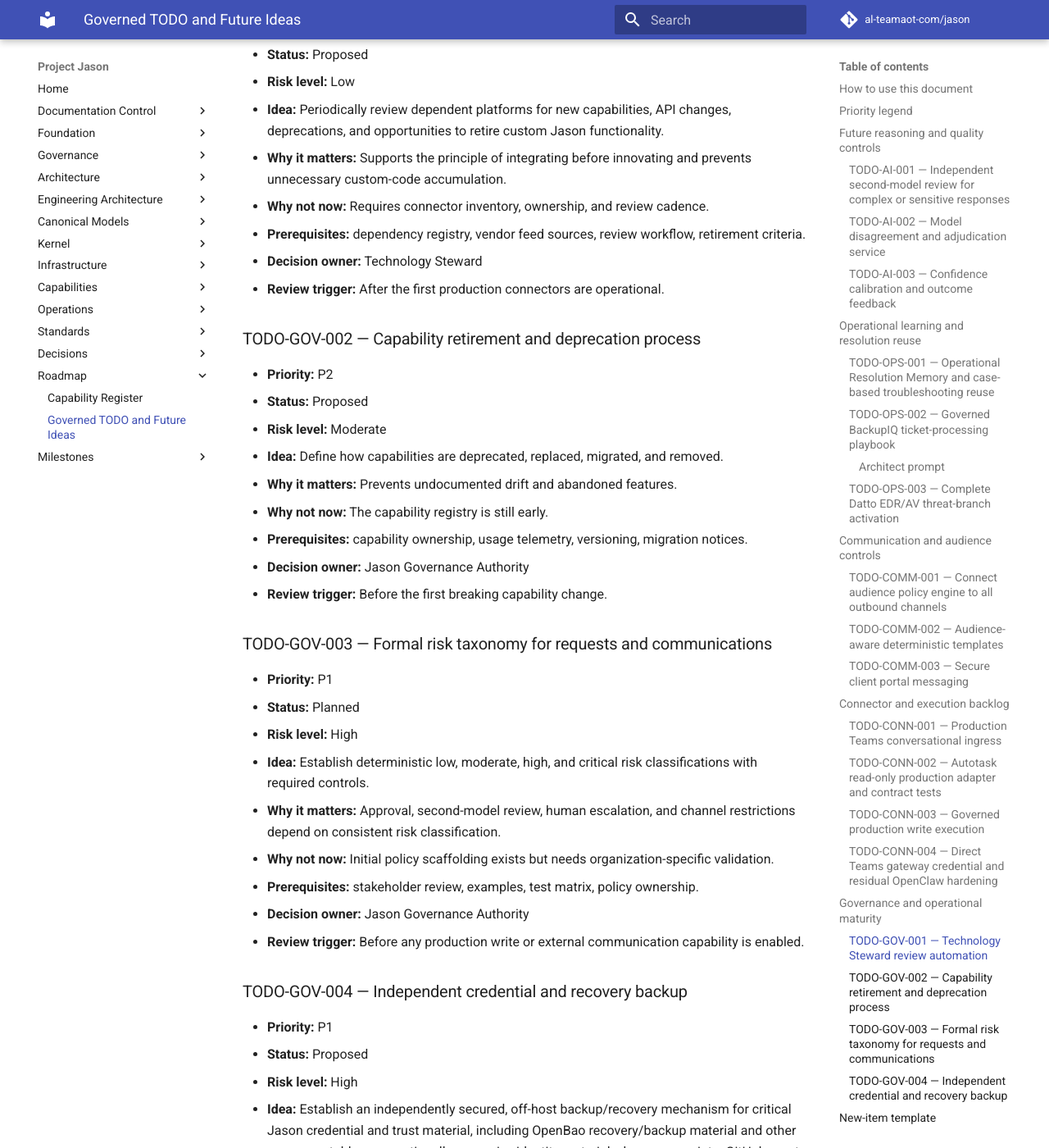
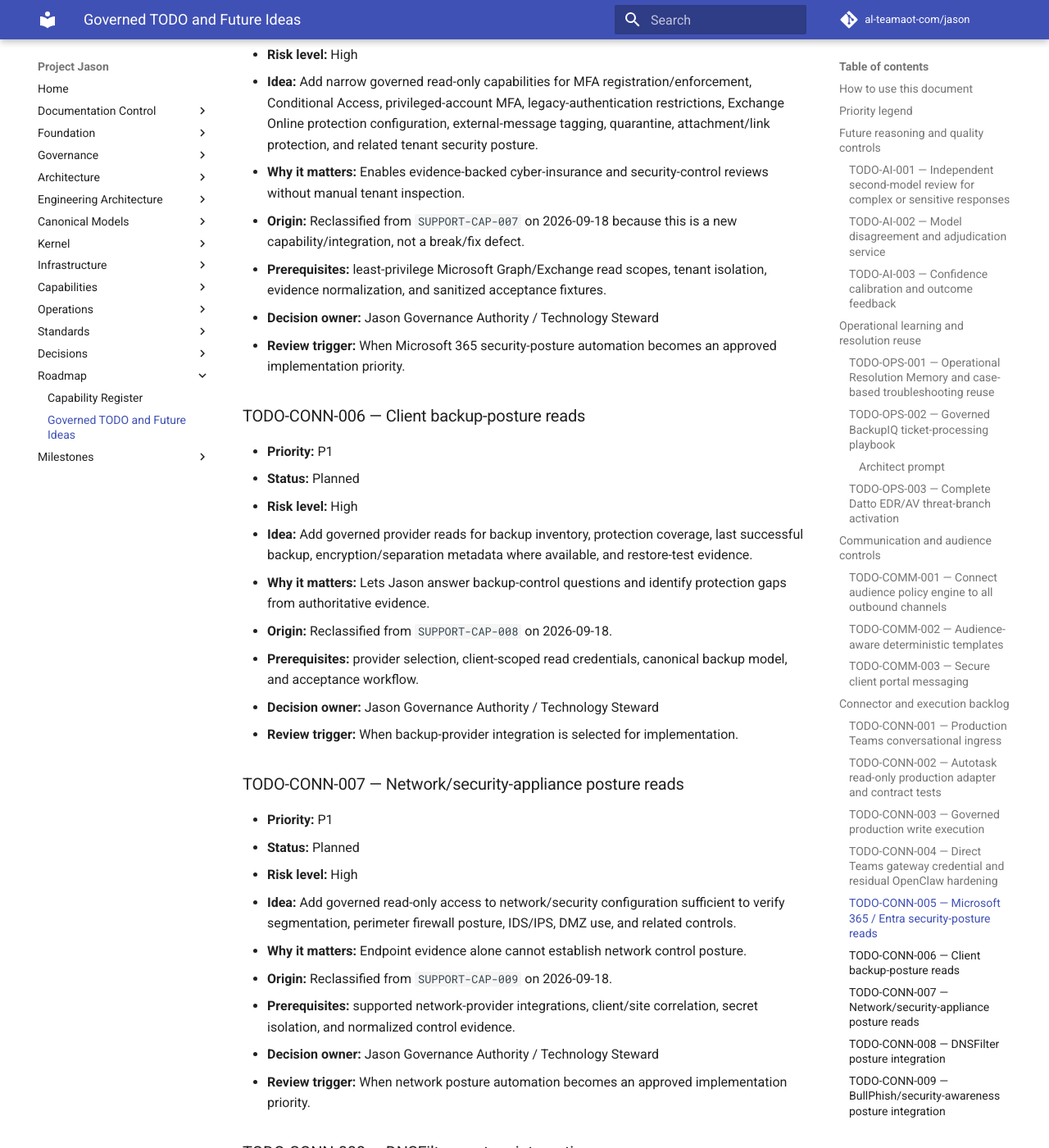
Before and after one commit to al-teamaot-com/jason, an MkDocs documentation site: the page built from docs/roadmaps/Project-Jason-TODO-and-Future-Ideas.md, in a window 1280 px wide and 1400 px high, scrolled down 19893 px. Shown: the whole window at 82% size. Built offline with MkDocs 1.6.1 and Material for MkDocs 9.7.7, drawn with Linux system fonts in a browser that asks for light colours; comment, search, counter and statistics services are not loaded; some of the changed text lies outside the part shown.

Commit message:
Move future provider reads into TODO backlog

```diff
--- a/docs/roadmaps/Project-Jason-TODO-and-Future-Ideas.md
+++ b/docs/roadmaps/Project-Jason-TODO-and-Future-Ideas.md
@@ -1,8 +1,8 @@
 # Project Jason TODO and Future Ideas
 
-This document is the governed backlog for ideas, enhancements, and capabilities that are valuable but may be premature, blocked, or intentionally deferred.
+This document is the governed backlog for ideas, enhancements, integrations, and capabilities Jason is not yet expected to provide.
 
-The purpose is to preserve good ideas without allowing them to become undocumented scope, hidden commitments, or accidental production features.
+The purpose is to preserve good ideas without allowing them to become undocumented scope, hidden commitments, or accidental production features. If Jason should already be able to perform a workflow and cannot, or a blocker/defect is discovered during real troubleshooting, that belongs in `SUPPORT.md` instead of this backlog.
 
 ## How to use this document
 
@@ -705,6 +705,67 @@
 - **Decision owner:** Technology Steward / Jason Architecture Authority
 - **Review trigger:** Begin during the next Teams/OpenClaw security-hardening window; complete before the dedicated gateway client secret reaches its first planned rotation/expiry boundary.
 
+
+### TODO-CONN-005 — Microsoft 365 / Entra security-posture reads
+
+- **Priority:** P1
+- **Status:** Planned
+- **Risk level:** High
+- **Idea:** Add narrow governed read-only capabilities for MFA registration/enforcement, Conditional Access, privileged-account MFA, legacy-authentication restrictions, Exchange Online protection configuration, external-message tagging, quarantine, attachment/link protection, and related tenant security posture.
+- **Why it matters:** Enables evidence-backed cyber-insurance and security-control reviews without manual tenant inspection.
+- **Origin:** Reclassified from `SUPPORT-CAP-007` on 2026-09-18 because this is a new capability/integration, not a break/fix defect.
+- **Prerequisites:** least-privilege Microsoft Graph/Exchange read scopes, tenant isolation, evidence normalization, and sanitized acceptance fixtures.
+- **Decision owner:** Jason Governance Authority / Technology Steward
+- **Review trigger:** When Microsoft 365 security-posture automation becomes an approved implementation priority.
+
+### TODO-CONN-006 — Client backup-posture reads
+
+- **Priority:** P1
+- **Status:** Planned
+- **Risk level:** High
+- **Idea:** Add governed provider reads for backup inventory, protection coverage, last successful backup, encryption/separation metadata where available, and restore-test evidence.
+- **Why it matters:** Lets Jason answer backup-control questions and identify protection gaps from authoritative evidence.
+- **Origin:** Reclassified from `SUPPORT-CAP-008` on 2026-09-18.
+- **Prerequisites:** provider selection, client-scoped read credentials, canonical backup model, and acceptance workflow.
+- **Decision owner:** Jason Governance Authority / Technology Steward
+- **Review trigger:** When backup-provider integration is selected for implementation.
+
+### TODO-CONN-007 — Network/security-appliance posture reads
+
+- **Priority:** P1
+- **Status:** Planned
+- **Risk level:** High
+- **Idea:** Add governed read-only access to network/security configuration sufficient to verify segmentation, perimeter firewall posture, IDS/IPS, DMZ use, and related controls.
+- **Why it matters:** Endpoint evidence alone cannot establish network control posture.
+- **Origin:** Reclassified from `SUPPORT-CAP-009` on 2026-09-18.
+- **Prerequisites:** supported network-provider integrations, client/site correlation, secret isolation, and normalized control evidence.
+- **Decision owner:** Jason Governance Authority / Technology Steward
+- **Review trigger:** When network posture automation becomes an approved implementation priority.
+
+### TODO-CONN-008 — DNSFilter posture integration
+
+- **Priority:** P2
+- **Status:** Planned
+- **Risk level:** Moderate
+- **Idea:** Add a governed DNSFilter read capability for client/site policy assignment, expected coverage, agent/device state, protective-DNS status, and exceptions.
+- **Why it matters:** Provides authoritative DNS protection evidence rather than inferring posture from installed components.
+- **Origin:** Reclassified from `SUPPORT-CAP-010` on 2026-09-18.
+- **Prerequisites:** DNSFilter API/read contract, client/site mapping, least-privilege credentials, and acceptance fixtures.
+- **Decision owner:** Jason Governance Authority / Technology Steward
+- **Review trigger:** When DNSFilter becomes an approved Jason data source.
+
+### TODO-CONN-009 — BullPhish/security-awareness posture integration
+
+- **Priority:** P2
+- **Status:** Planned
+- **Risk level:** Moderate
+- **Idea:** Add a governed read capability for client enrollment, covered users, phishing/training cadence, latest completion state, and exceptions.
+- **Why it matters:** Enables evidence-backed awareness-training and phishing-control verification.
+- **Origin:** Reclassified from `SUPPORT-CAP-011` on 2026-09-18.
+- **Prerequisites:** BullPhish/API access, client/user correlation, least-privilege credentials, and normalized campaign/training evidence.
+- **Decision owner:** Jason Governance Authority / Technology Steward
+- **Review trigger:** When security-awareness integration becomes an approved implementation priority.
+
 ---
 
 ## Governance and operational maturity
```
